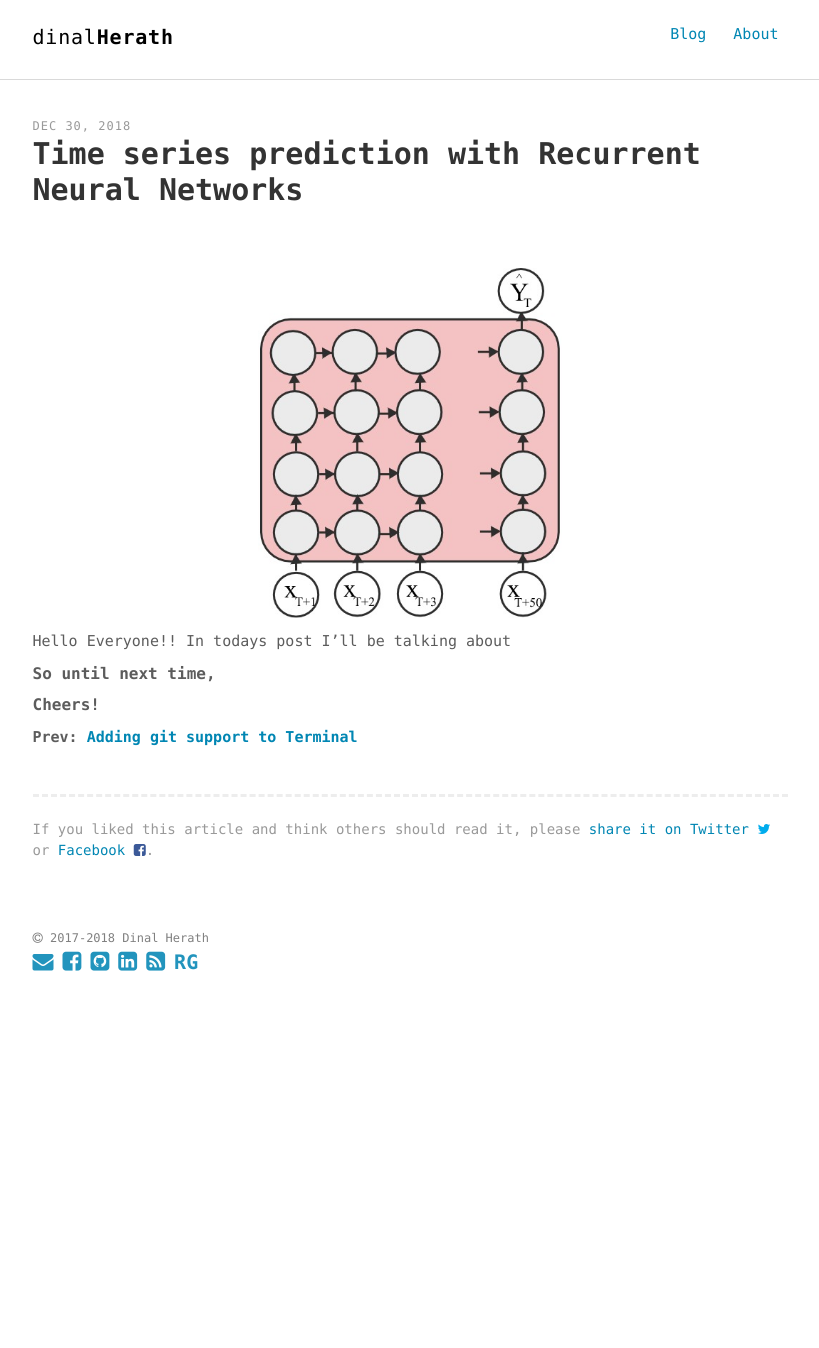
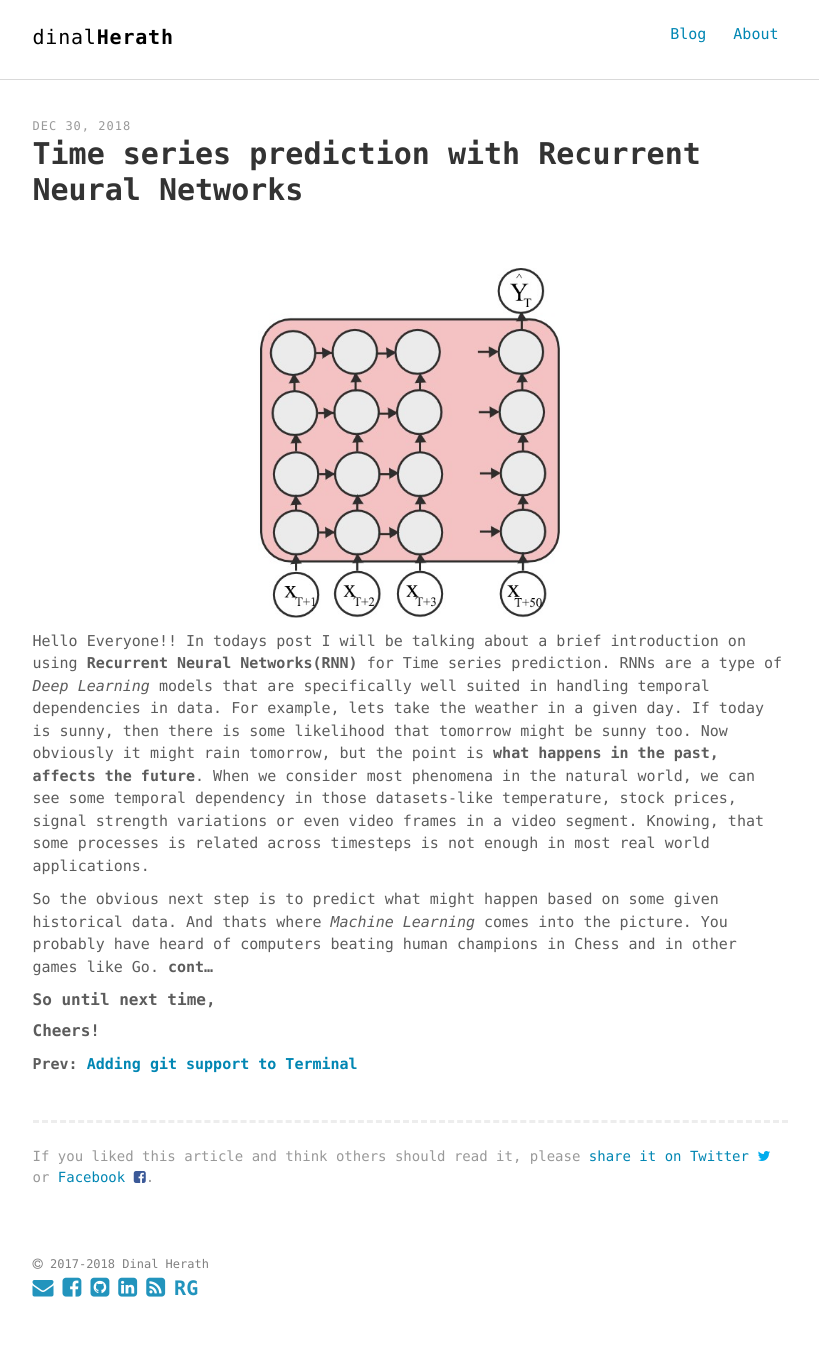
Before and after one commit to dherath/dherath.github.io, a Jekyll site: the page built from _posts/2018-12-30-time-series-prediction.md, in a window 1280 px wide. Shown: the whole page, without its empty margins (230-1049 px from the left). Built offline with Jekyll 4.4.1, drawn with Linux system fonts in a browser that asks for light colours; before the commit the page ends 1022 px from its top, so only the background shows below that.

Commit message:
updated post 11 text

```diff
--- a/_posts/2018-12-30-time-series-prediction.md
+++ b/_posts/2018-12-30-time-series-prediction.md
@@ -8,8 +8,9 @@ keywords: "time series, prediction, RNN, LSTM, GRU, recurrent, neural, networks,
 
 ![github_helper]({{site.url}}/material/2018/post_11/model_image.jpeg?raw=true){:height="350px"}
 
-Hello Everyone!! In todays post I'll be talking about
+Hello Everyone!! In todays post I will be talking about a brief introduction on using **Recurrent Neural Networks(RNN)** for Time series prediction.  RNNs are a type of _Deep Learning_ models that are specifically well suited in handling temporal dependencies in data. For example, lets take the weather in a given day. If today is sunny, then there is some likelihood that tomorrow might be sunny too. Now obviously it might rain tomorrow, but the point is **what happens in the past, affects the future**. When we consider most phenomena in the natural world, we can see some temporal dependency in those datasets-like temperature, stock prices, signal strength variations or even video frames in a video segment. Knowing, that some processes is related across timesteps is not enough in most real world applications.
 
+So the obvious next step is to predict what might happen based on some given historical data. And thats where _Machine Learning_ comes into the picture. You probably have heard of computers beating human champions in Chess and in other games like Go. **cont...**
 
 
 ##### So until next time,
```
Also changed, not shown: 2 other files.
